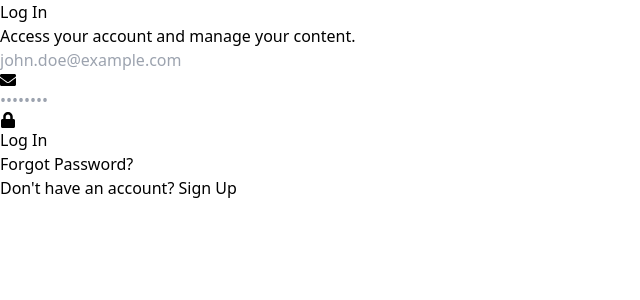
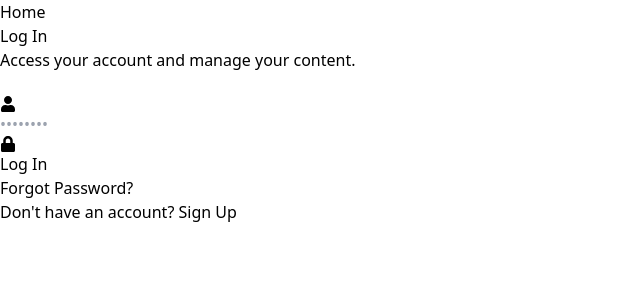
Before and after one commit to shinas07/BlogSphere-, a React (Vite) app in the folder Frontend/blog-frontend/: page /login in a window 1280 px wide. Shown: the top 300 px of the page, without its empty margins (0-640 px from the left). Built offline with nearby package versions, Linux system fonts and the light colour scheme.

Commit message:
added all ui for Login

```diff
--- a/Frontend/blog-frontend/src/pages/Login.jsx
+++ b/Frontend/blog-frontend/src/pages/Login.jsx
@@ -1,10 +1,70 @@
-import React from 'react';
-import { Link } from 'react-router-dom';
+import React, { useEffect, useState } from 'react';
+import { Link, useLocation , useNavigate} from 'react-router-dom';
 import { FaUser, FaLock, FaEnvelope } from 'react-icons/fa';
+import 'react-toastify/dist/ReactToastify.css';
+import { ToastContainer, toast } from 'react-toastify';
+import axios from 'axios';
+import Cookies from 'js-cookie';
 
 const Login = () => {
+  const location = useLocation();
+  const navigate = useNavigate();
+  const [username, setUsername] = useState('');
+  const [password, setPassword] = useState('');
+
+  const handleSubmit = async (e) => {
+    e.preventDefault();
+
+    try {
+      const response = await axios.post('http://127.0.0.1:8000/api/login/', {
+        username,
+        password,
+      });
+
+      if (response.status === 200) {
+
+        const { access, refresh } = response.data;
+        Cookies.set('access_token', access, {expires:1});
+        Cookies.set('refresh_token', refresh, { expires:7})
+        navigate('/', { state: { loginSuccess: true } });
+      }
+    } catch (error) {
+      if (error.response) {
+        console.error('Error response:', error.response);
+        if (error.response.status === 400) {
+          toast.error('Bad request. Please check your input.');
+        } else if (error.response.status === 401) {
+          toast.error('Invalid credentials');
+        } else {
+          toast.error('Something went wrong');
+        }
+      } else if (error.request) {
+        console.error('Error request:', error.request);
+        toast.error('No response from server');
+      } else {
+        console.error('Error message:', error.message);
+        toast.error('Something went wrong');
+      }
+    }
+  };
+
+
+
+  useEffect(() => {
+    if(location.state?.registrationSuccess){
+      toast.success("User registered successfully!");
+    }
+  },[location])
+
   return (
-    <div className="min-h-screen flex items-center justify-center bg-[#111113] text-gray-200">
+    <div className="min-h-screen flex items-center justify-center bg-gradient-to-br from-gray-900 via-gray-800 to-black text-gray-200">
+           <nav className="bg-gray-900 p-4 shadow-md">
+        <div className="max-w-7xl mx-auto flex justify-center">
+          <Link to="/" className="text-white text-xl font-semibold">
+            Home
+          </Link>
+        </div>
+      </nav>
       <div className="relative max-w-lg w-full bg-gray-900 p-8 rounded-lg shadow-lg overflow-hidden">
         <div className="absolute inset-0 bg-gradient-to-br from-[#1a1a1a] via-[#333] to-[#1a1a1a] opacity-50"></div>
         <div className="relative z-10">
@@ -13,21 +73,25 @@ const Login = () => {
             <h1 className="text-3xl font-bold mb-4">Log In</h1>
             <p className="text-gray-400 text-sm">Access your account and manage your content.</p>
           </div>
-          <form className="space-y-6">
+          <form className="space-y-6" onSubmit={handleSubmit}>
             <div className="relative">
               <input
-                type="email"
-                id="email"
-                placeholder="john.doe@example.com"
+                type="username"
+                id="username"
+                value={username}
+                onChange={(e) => setUsername(e.target.value)}
+                // placeholder=""
                 className="w-full p-4 pl-12 border border-gray-700 rounded-md bg-gray-800 text-gray-200"
                 required
               />
-              <FaEnvelope className="absolute top-3 left-4 text-gray-400" />
+              <FaUser  className="absolute top-3 left-4 text-gray-400" />
             </div>
             <div className="relative">
               <input
                 type="password"
                 id="password"
+                value={password}
+                onChange={(e) => setPassword(e.target.value)}
                 placeholder="••••••••"
                 className="w-full p-4 pl-12 border border-gray-700 rounded-md bg-gray-800 text-gray-200"
                 required
@@ -49,6 +113,7 @@ const Login = () => {
           </div>
         </div>
       </div>
+      <ToastContainer />
     </div>
   );
 };
```
